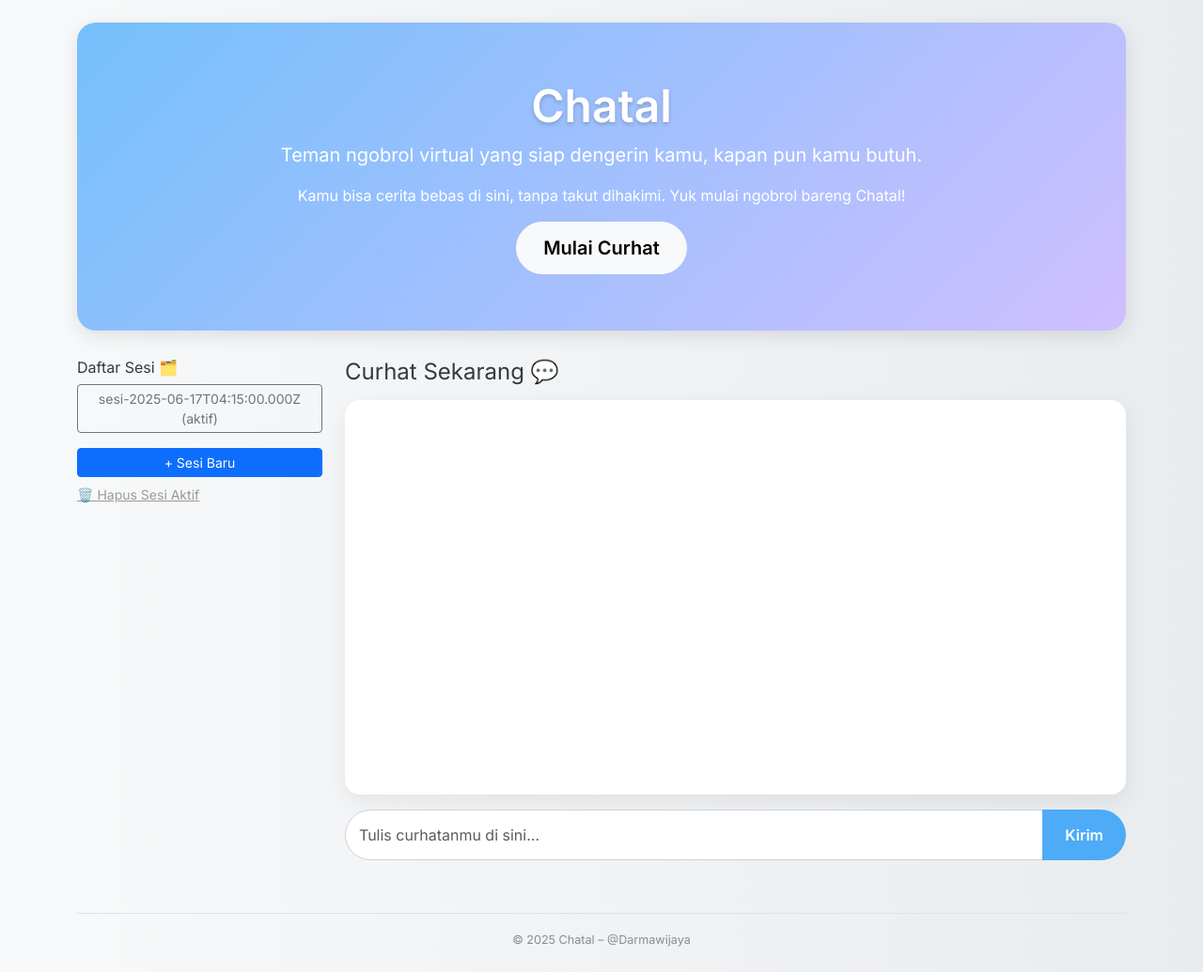
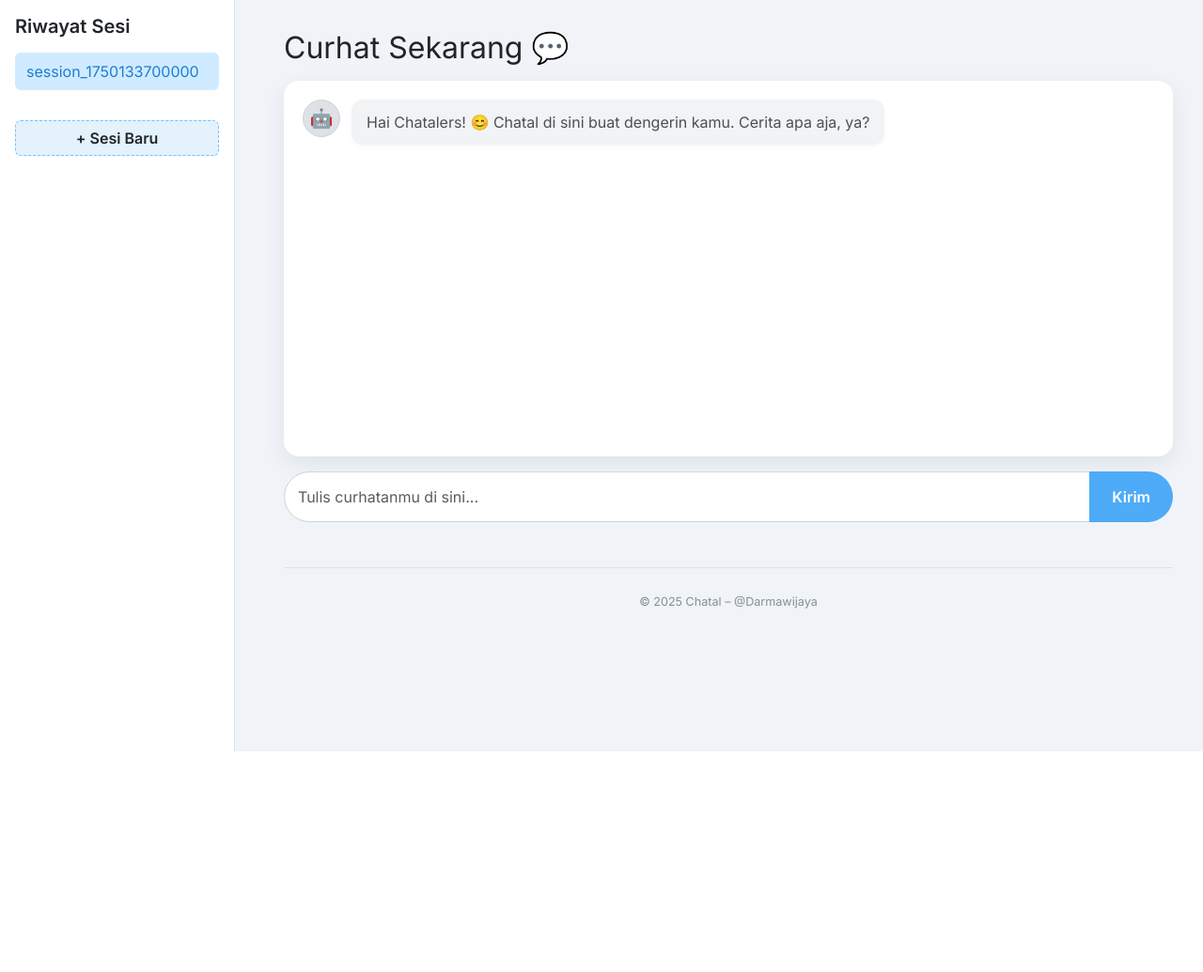
Before and after one commit to darmawijaya1/chatalai, a Flask app: page /chat in a window 1280 px wide. Shown: the whole page at 94% size. After the commit the page ends 800 px from the top, so only its background shows below. Run offline with Flask 3, Linux system fonts and the light colour scheme.

Commit message:
Update chat.html

```diff
--- a/templates/chat/chat.html
+++ b/templates/chat/chat.html
@@ -2,71 +2,89 @@
 <html lang="id">
 <head>
   <meta charset="UTF-8" />
+  <meta name="dicoding:email" content="adarmawijaya7@gmail.com" />
+  <meta name="dicoding:email" content="khaerullatif21@gmail.com" />
+  <meta name="dicoding:email" content="prdnmhmdh@gmail.com" />
+  <meta name="viewport" content="width=device-width, initial-scale=1, shrink-to-fit=no">
+  <link rel="apple-touch-icon" sizes="76x76" href="./assets/img/apple-icon.png">
+  <link rel="icon" type="image/png" href="./assets/img/logos/Chatal-primary.png">
   <title>Chatal – Chat Kesehatan Mental</title>
-    <link
-      href="https://cdn.jsdelivr.net/npm/bootstrap@5.3.2/dist/css/bootstrap.min.css"
-      rel="stylesheet"
-    />
-    <link
-      href="https://fonts.googleapis.com/css2?family=Inter:wght@400;600&display=swap"
-      rel="stylesheet"
-    />
+  <link href="https://cdn.jsdelivr.net/npm/bootstrap@5.3.2/dist/css/bootstrap.min.css" rel="stylesheet" />
+  <link href="https://fonts.googleapis.com/css2?family=Inter:wght@400;600&display=swap" rel="stylesheet" />
   <style>
     body {
       font-family: "Inter", sans-serif;
-        background: linear-gradient(to right, #f8f9fa, #e9ecef);
-        color: #343a40;
+      background-color: #f0f4f8;
+      margin: 0;
     }
 
-      .hero {
-        background: linear-gradient(135deg, #74c0fc, #d0bfff);
-        padding: 60px 20px;
-        text-align: center;
-        border-radius: 20px;
-        margin-bottom: 30px;
-        color: #ffffff;
-        box-shadow: 0 6px 20px rgba(0, 0, 0, 0.1);
+    .sidebar {
+      width: 250px;
+      background: #ffffff;
+      border-right: 1px solid #dee2e6;
+      height: 100vh;
+      position: fixed;
+      top: 0;
+      left: 0;
+      padding: 1rem;
+      overflow-y: auto;
     }
 
-      .hero h1 {
-        font-size: 3rem;
-        font-weight: 700;
-        text-shadow: 0 2px 4px rgba(0, 0, 0, 0.2);
+    .sidebar h5 {
+      font-weight: 600;
+      margin-bottom: 1rem;
     }
 
-      .hero .btn {
-        font-weight: 600;
-        padding: 12px 28px;
-        border-radius: 50px;
-        transition: all 0.3s ease-in-out;
+    .session-list {
+      list-style: none;
+      padding: 0;
     }
 
-      .hero .btn:hover {
+    .session-list li {
+      padding: 8px 12px;
+      margin-bottom: 6px;
+      border-radius: 6px;
+      cursor: pointer;
       background-color: #f8f9fa;
+    }
+
+    .session-list li.active,
+    .session-list li:hover {
+      background-color: #d0ebff;
       color: #1c7ed6;
     }
 
+    .new-session-btn {
+      width: 100%;
+      margin-top: 1rem;
+      border: 1px dashed #74c0fc;
+      background: #e3f2fd;
+      font-weight: 600;
+    }
+
+    .main {
+      margin-left: 270px;
+      padding: 2rem;
+    }
+
     #chat-box {
-        height: 420px;
+      height: 400px;
       overflow-y: auto;
       background-color: #ffffff;
       border-radius: 16px;
       padding: 20px;
       box-shadow: 0 8px 24px rgba(0, 0, 0, 0.07);
-        transition: all 0.3s ease-in-out;
     }
 
-      .user,
-      .bot {
+    .user, .bot {
       display: flex;
       margin-bottom: 16px;
       align-items: flex-start;
     }
 
-      .user .avatar,
-      .bot .avatar {
-        width: 36px;
-        height: 36px;
+    .user .avatar, .bot .avatar {
+      width: 40px;
+      height: 40px;
       margin-right: 12px;
       font-size: 20px;
       display: flex;
@@ -76,14 +94,13 @@
       border: 1px solid #ced4da;
       background-color: #dee2e6;
       color: #495057;
-        flex-shrink: 0;
     }
 
     .message-content {
       max-width: 80%;
       background-color: #f8f9fa;
-        padding: 10px 14px;
-        border-radius: 10px;
+      padding: 12px 16px;
+      border-radius: 12px;
       box-shadow: 0 2px 6px rgba(0, 0, 0, 0.03);
     }
 
@@ -118,124 +135,88 @@
       background-color: #339af0;
     }
 
-      .clear-chat-btn {
-        font-size: 0.875rem;
-        background: transparent;
-        border: none;
-        color: #999;
-        text-decoration: underline;
-        cursor: pointer;
-        padding: 0;
-        margin-bottom: 10px;
-      }
-
-      .clear-chat-btn:hover {
-        color: #dc3545;
-      }
-
-      .session-list button {
-        display: block;
-        width: 100%;
-        margin-bottom: 5px;
-        font-size: 0.9rem;
-        text-align: left;
-      }
-
     footer {
       font-size: 0.9rem;
       color: #868e96;
       border-top: 1px solid #dee2e6;
-        padding-top: 1rem;
-        margin-top: 2rem;
+      padding-top: 1.5rem;
+      margin-top: 3rem;
       text-align: center;
     }
   </style>
 </head>
+<body>
 
-  <body class="container py-4">
-    <!-- Hero Section -->
-    <section class="hero">
-      <h1 class="display-5 fw-bold">Chatal</h1>
-      <p class="lead">Teman ngobrol virtual yang siap dengerin kamu, kapan pun kamu butuh.</p>
-      <p>Kamu bisa cerita bebas di sini, tanpa takut dihakimi. Yuk mulai ngobrol bareng Chatal!</p>
-      <a href="#chat-section" class="btn btn-light btn-lg">Mulai Curhat</a>
-    </section>
-
-    <!-- Chat Section -->
-    <section id="chat-section">
-      <div class="row">
-        <div class="col-md-3 mb-3">
-          <h6>Daftar Sesi 🗂️</h6>
-          <div id="session-list"></div>
-          <button class="btn btn-primary btn-sm mt-3 w-100" onclick="createNewSession()">+ Sesi Baru</button>
-          <button class="clear-chat-btn mt-2" onclick="clearCurrentSession()">🗑️ Hapus Sesi Aktif</button>
+  <!-- Sidebar -->
+  <div class="sidebar">
+    <h5>Riwayat Sesi</h5>
+    <ul class="session-list" id="session-list"></ul>
+    <button class="btn new-session-btn" onclick="createNewSession()">+ Sesi Baru</button>
   </div>
 
-        <div class="col-md-9">
-          <h4 class="mb-3">Curhat Sekarang 💬</h4>
+  <!-- Main Chat Area -->
+  <div class="main">
+    <h2 class="mb-3">Curhat Sekarang 💬</h2>
     <div id="chat-box" class="mb-3"></div>
 
     <div class="input-group mb-4">
-            <textarea
-              id="user-input"
-              class="form-control"
-              placeholder="Tulis curhatanmu di sini..."
-              rows="1"
-            ></textarea>
+      <textarea id="user-input" class="form-control" placeholder="Tulis curhatanmu di sini..." rows="1"></textarea>
       <button class="btn btn-primary" onclick="sendMessage()">Kirim</button>
     </div>
-        </div>
-      </div>
-    </section>
 
     <footer>
       <small>© 2025 Chatal – @Darmawijaya</small>
     </footer>
+  </div>
 
   <script>
     const chatBox = document.getElementById("chat-box");
-      const sessionListDiv = document.getElementById("session-list");
     const userInput = document.getElementById("user-input");
+    const sessionList = document.getElementById("session-list");
 
-      let chatSessions = JSON.parse(localStorage.getItem("chatSessions")) || {};
-      let activeSessionId = localStorage.getItem("activeSessionId");
+    let sessions = JSON.parse(localStorage.getItem("sessions")) || {};
+    let currentSessionId = localStorage.getItem("currentSessionId") || createNewSession(true);
 
-      function createNewSession() {
-        const id = "sesi-" + new Date().toISOString();
-        chatSessions[id] = [];
-        activeSessionId = id;
-        localStorage.setItem("activeSessionId", id);
-        saveSessions();
-        renderSessionList();
-        renderChat();
+    function createNewSession(firstTime = false) {
+      const newId = "session_" + Date.now();
+      sessions[newId] = [];
+      localStorage.setItem("sessions", JSON.stringify(sessions));
+      localStorage.setItem("currentSessionId", newId);
+      if (!firstTime) {
+        currentSessionId = newId;
+        renderSessions();
+        loadSession();
+      }
+      return newId;
     }
 
-      function saveSessions() {
-        localStorage.setItem("chatSessions", JSON.stringify(chatSessions));
+    function renderSessions() {
+      sessionList.innerHTML = "";
+      for (let id in sessions) {
+        const li = document.createElement("li");
+        li.textContent = id;
+        if (id === currentSessionId) li.classList.add("active");
+        li.onclick = () => {
+          currentSessionId = id;
+          localStorage.setItem("currentSessionId", id);
+          renderSessions();
+          loadSession();
+        };
+        sessionList.appendChild(li);
+      }
     }
 
-      function renderSessionList() {
-        sessionListDiv.innerHTML = "";
-        Object.keys(chatSessions)
-          .sort((a, b) => b.localeCompare(a))
-          .forEach((id) => {
-            const btn = document.createElement("button");
-            btn.className = "btn btn-outline-secondary btn-sm";
-            btn.textContent = id === activeSessionId ? `${id} (aktif)` : id;
-            btn.onclick = () => {
-              activeSessionId = id;
-              localStorage.setItem("activeSessionId", id);
-              renderSessionList();
-              renderChat();
-            };
-            sessionListDiv.appendChild(btn);
-          });
+    function loadSession() {
+      chatBox.innerHTML = "";
+      const history = sessions[currentSessionId] || [];
+      if (history.length === 0) {
+        appendMessage("bot", "Hai Chatalers! 😊 Chatal di sini buat dengerin kamu. Cerita apa aja, ya?");
+      } else {
+        history.forEach(msg => appendMessage(msg.sender, msg.message));
+      }
     }
 
-      function renderChat() {
-        chatBox.innerHTML = "";
-        const session = chatSessions[activeSessionId] || [];
-        session.forEach(({ sender, message }) => {
+    function appendMessage(sender, message) {
       const div = document.createElement("div");
       div.className = sender;
 
@@ -249,45 +230,30 @@
 
       div.appendChild(avatar);
       div.appendChild(messageContent);
+      chatBox.appendChild(div);
+      chatBox.scrollTop = chatBox.scrollHeight;
 
-          chatBox.appendChild(div);
-        });
-        chatBox.scrollTop = chatBox.scrollHeight;
-      }
-
-      function appendMessage(sender, message) {
-        if (!chatSessions[activeSessionId]) return;
-        chatSessions[activeSessionId].push({ sender, message });
-        saveSessions();
-        renderChat();
-      }
-
-      function clearCurrentSession() {
-        if (confirm("Yakin ingin menghapus sesi ini?")) {
-          delete chatSessions[activeSessionId];
-          const remaining = Object.keys(chatSessions);
-          activeSessionId = remaining[0] || null;
-          localStorage.setItem("activeSessionId", activeSessionId);
-          saveSessions();
-          renderSessionList();
-          renderChat();
-        }
+      // Save to current session
+      sessions[currentSessionId].push({ sender, message });
+      localStorage.setItem("sessions", JSON.stringify(sessions));
     }
 
     async function sendMessage() {
       const text = userInput.value.trim();
-        if (!text || !activeSessionId) return;
+      if (!text) return;
+
       appendMessage("user", text);
       userInput.value = "";
 
-        try {
       const formData = new FormData();
       formData.append("message", text);
 
+      try {
         const res = await fetch("/chat", {
           method: "POST",
           body: formData,
         });
+
         const data = await res.json();
         appendMessage("bot", data.reply);
       } catch (err) {
@@ -295,6 +261,7 @@
       }
     }
 
+    // Enter / Shift+Enter
     userInput.addEventListener("keydown", function (e) {
       if (e.key === "Enter" && !e.shiftKey) {
         e.preventDefault();
@@ -302,13 +269,9 @@
       }
     });
 
-      // Init
-      if (!activeSessionId || !chatSessions[activeSessionId]) {
-        createNewSession();
-      } else {
-        renderSessionList();
-        renderChat();
-      }
+    // Inisialisasi
+    renderSessions();
+    loadSession();
   </script>
 </body>
 </html>
```
Lines whose indentation alone changed are shown as unchanged.
